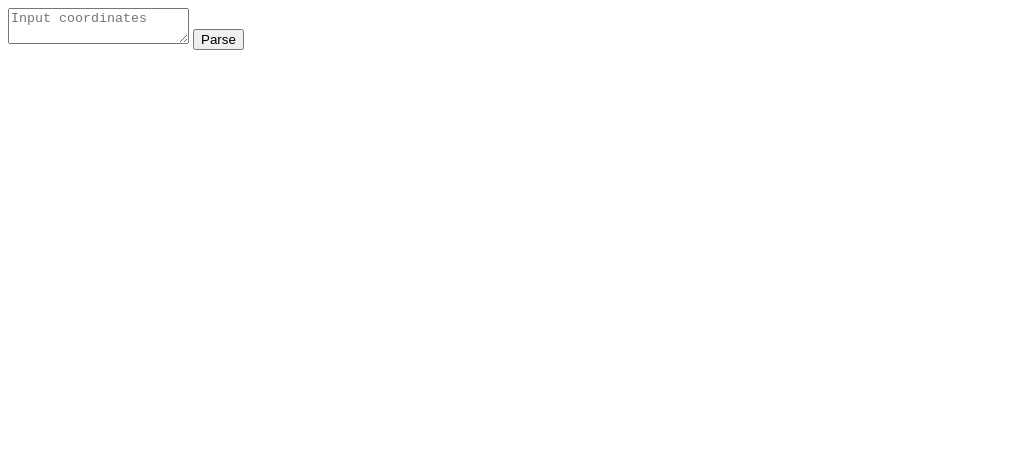
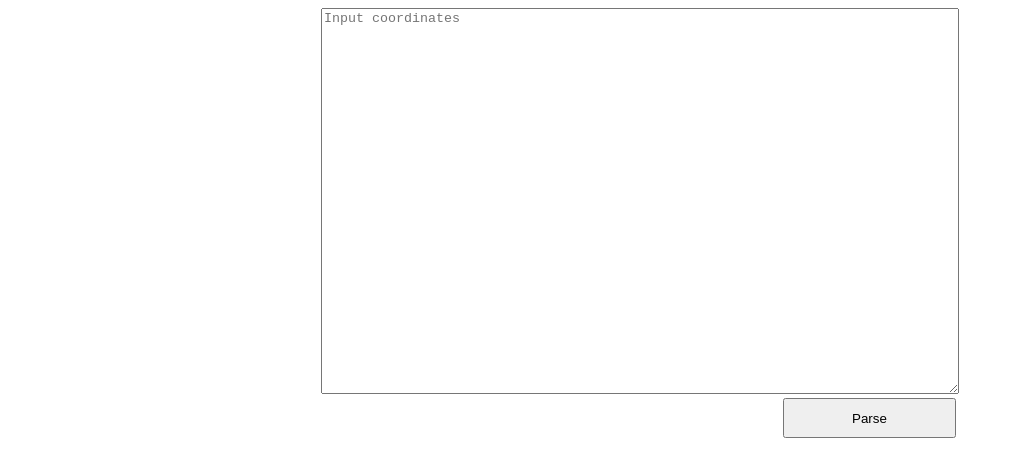
Before and after one commit to reinisdreska/Get_address, a plain HTML site: page index.html in a window 1280 px wide. Shown: the whole page, without its empty margins (0-1014 px from the left). Drawn offline with nearby package versions, Linux system fonts and the light colour scheme.

Commit message:
nav vairs static un templates folderi un pievienots stils

```diff
--- a/templates/index.html
+++ b/index.html
@@ -3,15 +3,18 @@
 <head>
     <title>Index</title>
     <script src="http://ajax.googleapis.com/ajax/libs/jquery/1.7.1/jquery.min.js" type="text/javascript"></script>
+    <link rel="stylesheet" href="style.css">
 </head>
 <body>
-    <textarea id="input" placeholder="Input coordinates"></textarea>
-    <button id="button">Parse</button>
-    <div id="data_table"></div>
+    <div class="center">
+        <textarea id="input" placeholder="Input coordinates"></textarea><br>
+        <button id="button">Parse</button><br>
+        <div id="data_table"></div>
+    </div>
     <script>
         $("button").click(function(){
             var data = $("#input").val();
-            $.post("/", {raw_data:data}, function(flask_data) {
+            $.post("http://127.0.0.1:5000/", {raw_data:data}, function(flask_data) {
                 $("#data_table").html(flask_data)
             });
         });
--- /dev/null
+++ b/style.css
@@ -0,0 +1,15 @@
+.center {
+    text-align:center;
+}
+
+textarea {
+    width: 50%;
+    height: 380px;
+}
+
+.center button {
+    margin-right: 25%;
+    float: right;
+    width: 13.7%;
+    height: 40px;
+}
```
Also changed, not shown: 1 other file.
